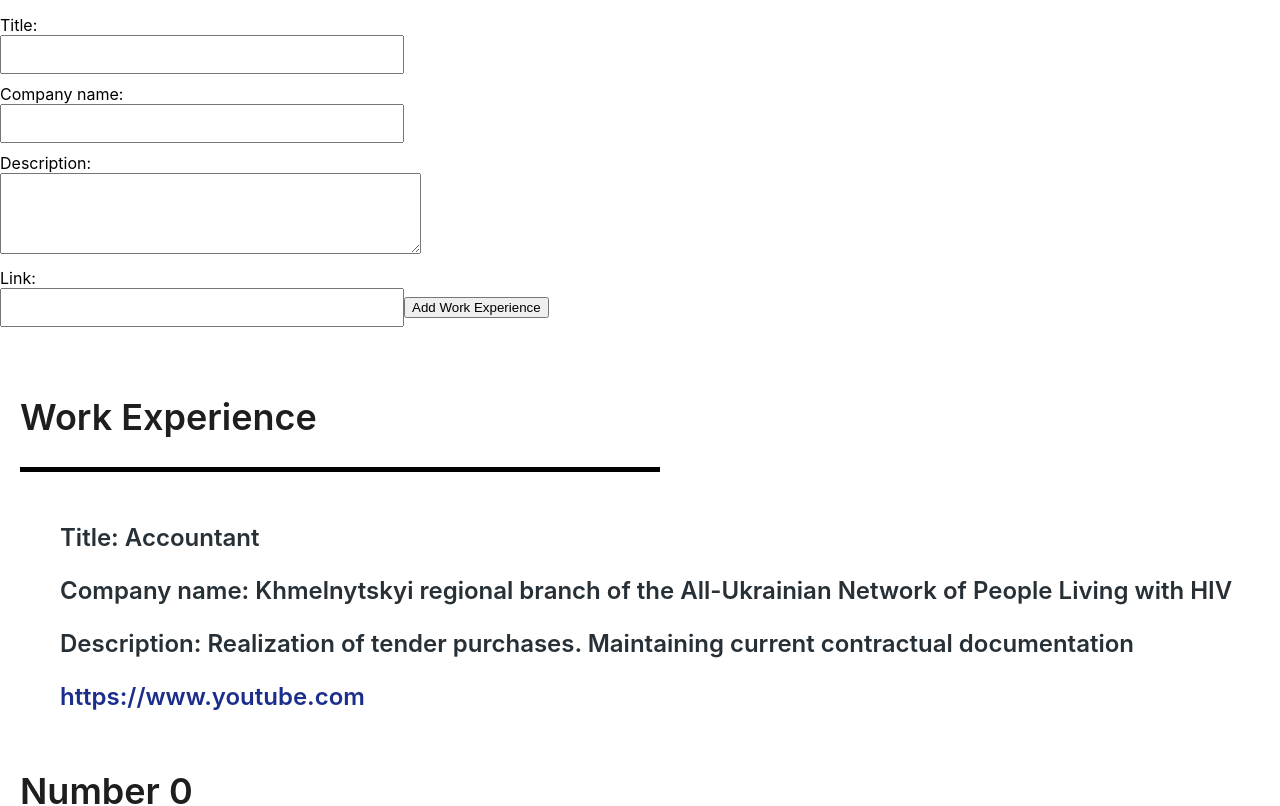
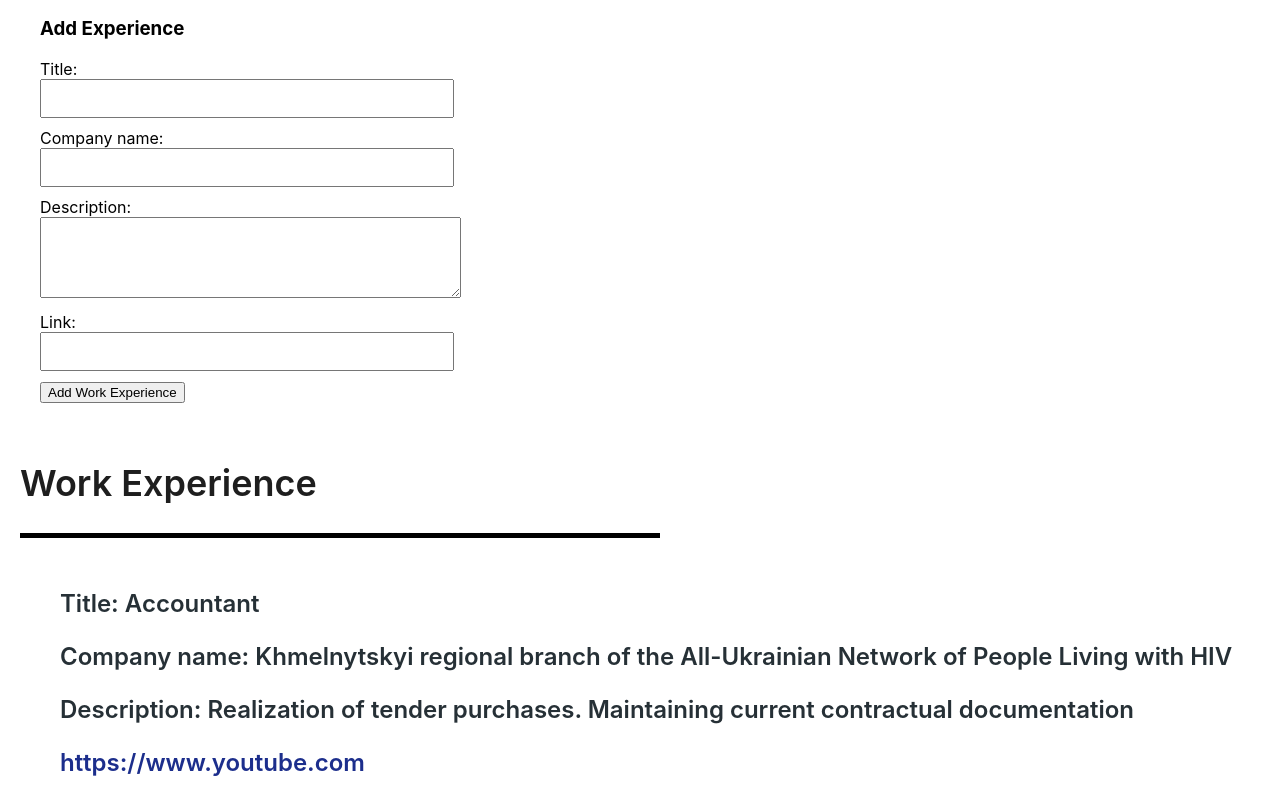
Before and after one commit to Sveta2808/React_HW-36, a React (Create React App) app in the folder my-react/: page / in a window 1280 px wide. Shown: the part 808-1614 px from the top of the page. Built offline with nearby package versions, Linux system fonts and the light colour scheme.

Commit message:
form fixed

```diff
--- a/my-react/src/App.css
+++ b/my-react/src/App.css
@@ -4,7 +4,7 @@
 }
 
 input {
-  width: 380px;
+  width: 390px;
   padding: 10px;
   margin-bottom: 10px;
 
@@ -12,6 +12,11 @@ input {
 
 textarea{
   margin-bottom: 10px;
+}
+
+input, textarea, button, label, .form-title {
+  margin-left: 40px;
+
 }
 
 .my_photo {
@@ -53,6 +58,7 @@ textarea{
 .contact-info-link {
   text-decoration: none;
   color: #1C2E8C;
+
 }
 
 .title-main {
@@ -65,6 +71,7 @@ textarea{
   margin: 58px 620px 20px 20px;
 
 }
+
 
 .work-experience {
   margin-left: 20px;
--- a/my-react/src/App.js
+++ b/my-react/src/App.js
@@ -15,14 +15,21 @@ const initialExperience = [
     company: 'Khmelnytskyi regional branch of the All-Ukrainian Network of People Living with HIV',
     description: 'Realization of tender purchases. Maintaining current contractual documentation',
     link: 'https://www.youtube.com'
+  },
+  {
+    id: 2,
+    title: 'Accountant',
+    company: 'Khmelnytskyi regional branch of the All-Ukrainian Network of People Living with HIV',
+    description: 'Realization of tender purchases. Maintaining current contractual documentation',
+    link: 'https://www.youtube.com'
   }
 ]
 
 function App() {
   const [items, setItems] = useState(initialExperience);
 
-  function handleAdd(title,company,description,link) {
-    const newItem = { id: items.length + 1, title,company,description,link};
+  function handleAdd(title, company, description, link) {
+    const newItem = { id: items.length + 1, title, company, description, link };
     setItems([...initialExperience, newItem]);
   }
 
--- a/my-react/src/components/Form.js
+++ b/my-react/src/components/Form.js
@@ -7,7 +7,7 @@ export function Form({ onAdd }) {
     const [link, setLink] = useState('');
 
     function handleAdd() {
-        onAdd(title, company, description,link);
+        onAdd(title, company, description, link);
         setTitle('');
         setCompany('');
         setDescription('');
@@ -17,6 +17,7 @@ export function Form({ onAdd }) {
 
     return (
         <div>
+            <h3 className='form-title'>Add Experience </h3>
 
 
             <label htmlFor="title">Title:</label>
@@ -54,6 +55,7 @@ export function Form({ onAdd }) {
                 id="link"
                 value={link}
                 onChange={e => setLink(e.target.value)} />
+            <br></br>
             <button onClick={handleAdd}> Add Work Experience </button>
 
         </div >
```
Lines whose indentation alone changed are shown as unchanged.
